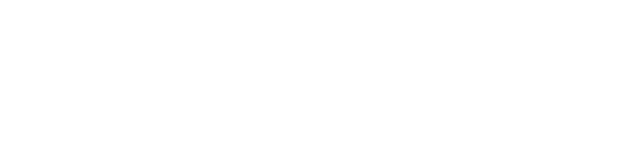
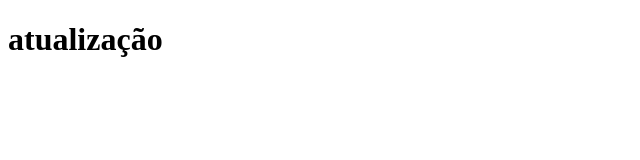
Before and after one commit to Jesse011Faustini/secom2024, a plain HTML site: page index.html in a window 1280 px wide. Shown: the whole page, without its empty margins (0-640 px from the left). Drawn offline with Linux system fonts and the light colour scheme.

Commit message:
Criação do arquivo index.html

```diff
--- a/index.html
+++ b/index.html
@@ -6,6 +6,6 @@
     <title>Document</title>
 </head>
 <body>
-
+    <h1>atualização</h1>
 </body>
 </html>
```
